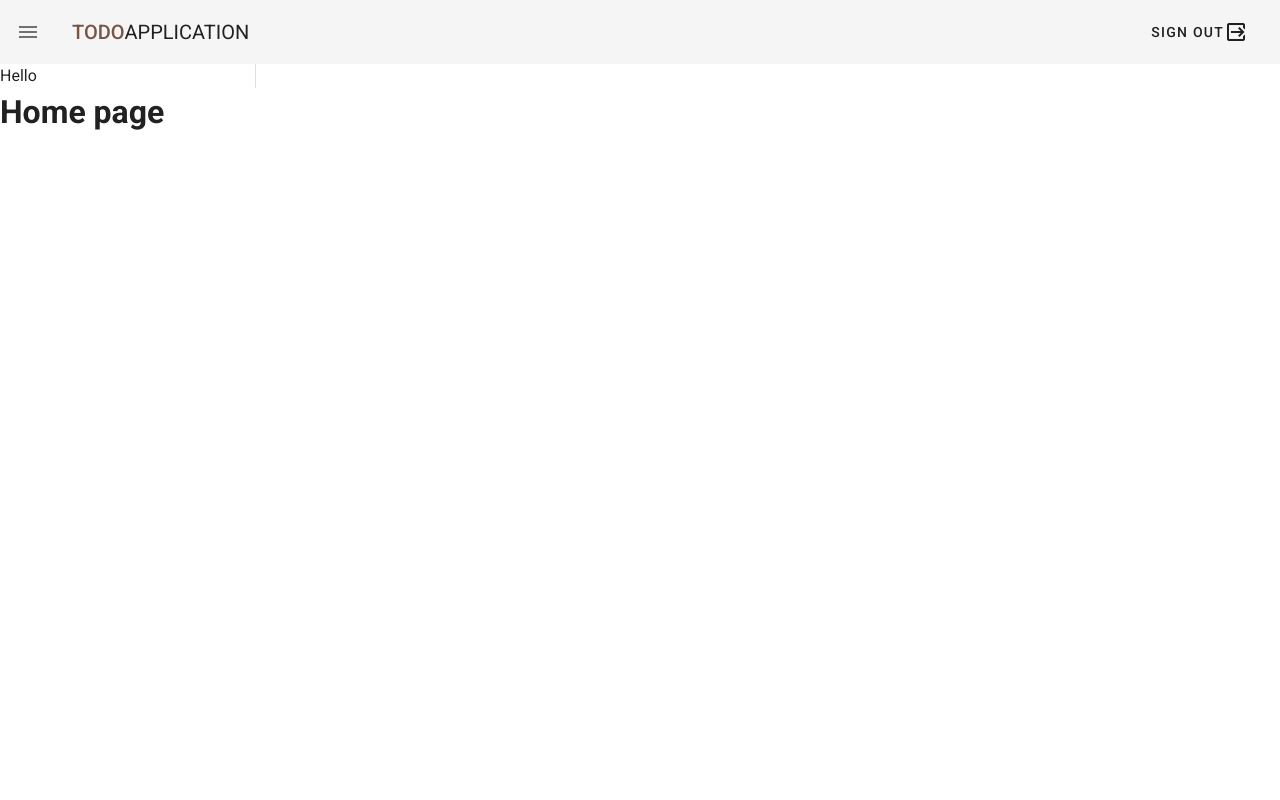
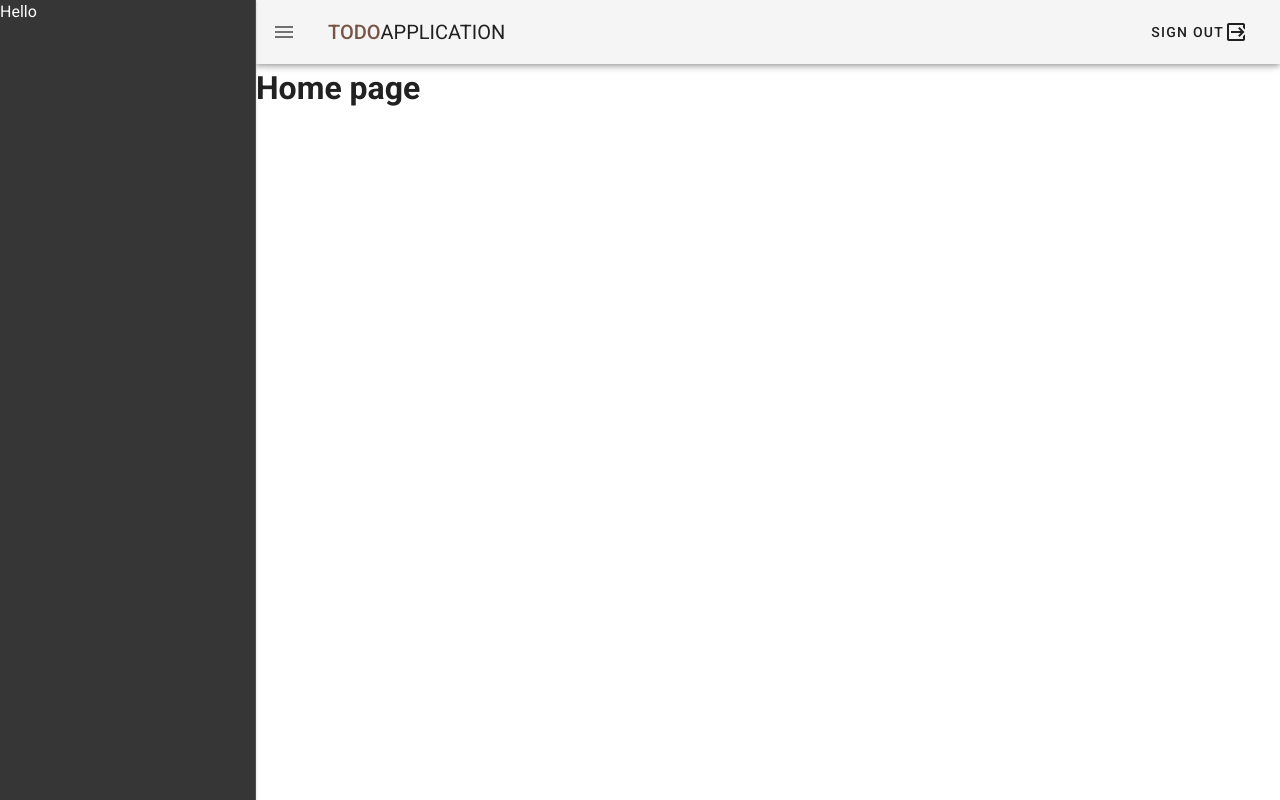
Before and after one commit to azharahmed-98/todo-app, a Vue app: page / in a window 1280 px wide. Both pictures are taken after a click on the button 28 px from the left and 32 px from the top of the page. Built offline with nearby package versions, Linux system fonts and the light colour scheme.

Commit message:
Changes in Navbar and Drawer

```diff
--- a/src/App.vue
+++ b/src/App.vue
@@ -1,6 +1,6 @@
 <template>
   <v-app>
-    <Navbar />
+    <Navbar :nav-config = "navConfig"/>
     <Drawer />
     <v-main>
       <router-view />
@@ -16,7 +16,11 @@ export default {
   name: "App",
   components: { Navbar, Drawer },
   data() {
-    return {};
+    return {
+      "navConfig":{
+        showDrawerButton: true,
+      }
+    };
   },
 };
 </script>
--- a/src/components/Drawer.vue
+++ b/src/components/Drawer.vue
@@ -1,6 +1,11 @@
 <template>
   <div>
-    <v-navigation-drawer v-model="drawer">
+    <v-navigation-drawer
+      v-model="drawer"
+      app
+      dark
+      class="appDrawer elevation-1 white--text"
+    >
       Hello
     </v-navigation-drawer>
   </div>
--- a/src/components/Navbar.vue
+++ b/src/components/Navbar.vue
@@ -1,13 +1,21 @@
 <template>
   <nav>
-    <v-app-bar color="grey lighten-4" flat>
-      <v-app-bar-nav-icon @click="toggleDrawer()"> </v-app-bar-nav-icon>
-      <v-toolbar-title class="text-uppercase">
+    <v-app-bar
+      app
+      color="grey lighten-4"
+      class="nav__header"
+    >
+      <v-app-bar-nav-icon
+        v-if="showDrawerButton"
+        @click="toggleDrawer()"
+      >
+      </v-app-bar-nav-icon>
+      <v-app-bar-title class="text-uppercase">
         <span class="font-weight-medium brown--text text--brown-lighten-2"
           >Todo</span
         >
         <span>Application</span>
-      </v-toolbar-title>
+      </v-app-bar-title>
       <v-spacer></v-spacer>
       <v-btn depressed>
         Sign Out
@@ -24,7 +32,15 @@ import { bus } from "../main";
 
 export default {
   data() {
-    return {};
+    return {
+      showDrawerButton: this.navConfig.showDrawerButton
+    };
+  },
+  props:{
+    "navConfig":{
+      type: Object,
+      required: true
+    }
   },
   methods: {
     toggleDrawer() {
```
